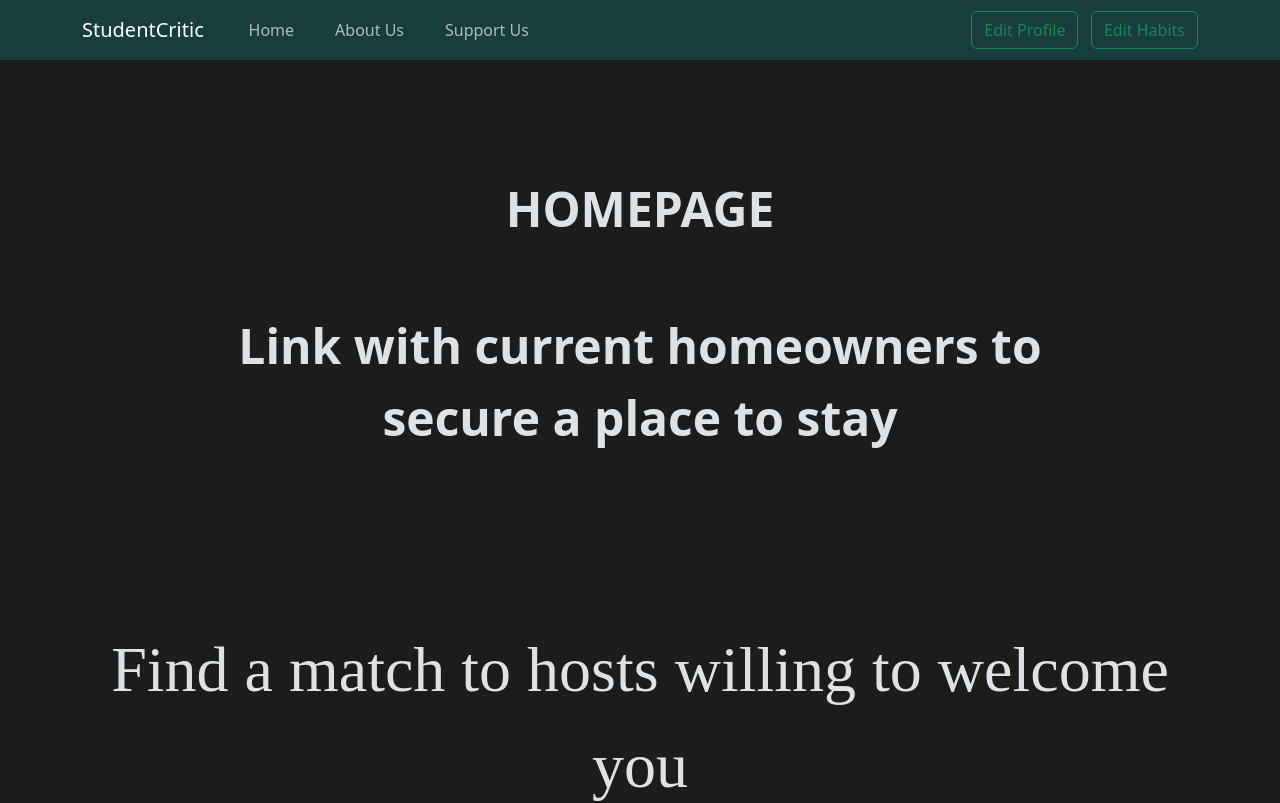
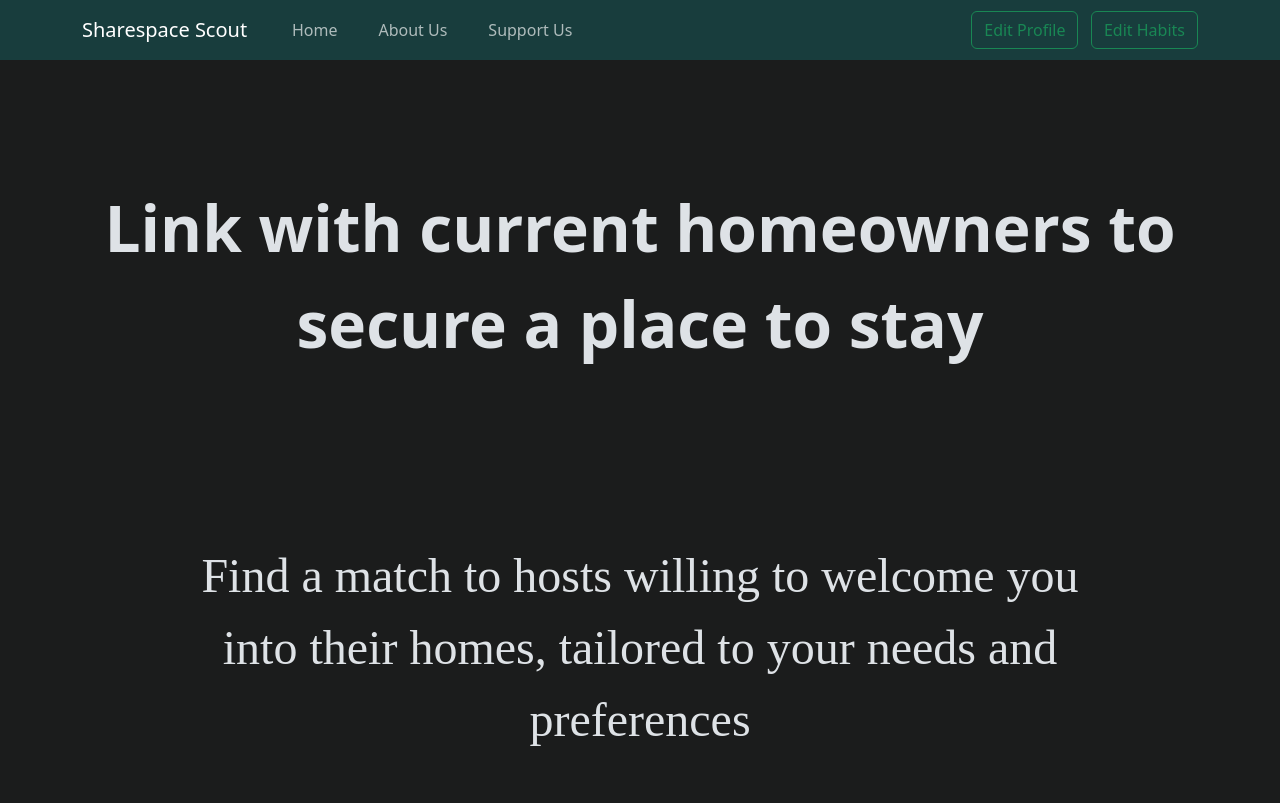
Before and after one commit to shara111/Housing-Hackathon, a Next.js app: page / in a window 1280 px wide. Shown: the top 803 px of the page. Built offline with nearby package versions, Linux system fonts and the light colour scheme.

Commit message:
Updated homepage and about

```diff
--- a/components/MainNavbar.js
+++ b/components/MainNavbar.js
@@ -17,7 +17,7 @@ export default function MainNavbar() {
     <>
       <Navbar expand="lg" style={{ backgroundColor: "#183D3D", padding: "10px" }}>
         <Container fluid className="container">
-          <Navbar.Brand href="#">StudentCritic</Navbar.Brand>
+          <Navbar.Brand href="#">Sharespace Scout</Navbar.Brand>
           &nbsp;&nbsp;&nbsp;&nbsp;&nbsp;
           <Navbar.Toggle aria-controls="basic-navbar-nav" />
           <Navbar.Collapse id="bsasic-navbar-nav">
--- a/pages/index.js
+++ b/pages/index.js
@@ -4,19 +4,20 @@ import 'bootstrap/dist/css/bootstrap.min.css'; // make sure you have Bootstrap C
 export default function Home() {
   return (
     <div className="container text-center my-5">
-      <h1 className="mb-4" style={{ fontSize: '3rem', fontWeight: 'bold' }}>HOMEPAGE</h1> <br /><br />
-      <p className="mb-4" style={{ fontSize: '3rem', fontWeight: 'bold' }}>
+      {/* <h1 className="mb-4" style={{ fontSize: '3rem', fontWeight: 'bold' }}>HOMEPAGE</h1> <br /><br /> */}
+      <p className="mb-4" style={{ fontSize: '4rem', fontWeight: 'bold' }}>
         Link with current homeowners to <br />secure a place to stay
       </p>
       <br /><br /><br /><br /><br /><br />
 
-      <p className="mb-4" style={{ fontSize: '4rem', fontFamily: '-moz-initial'}}>
+      <p className="mb-4" style={{ fontSize: '3rem', fontFamily: '-moz-initial'}}>
         Find a match to hosts willing to welcome you<br /> into their homes, tailored to your needs and <br />preferences
       </p>
       < br />< br />
 
       <Link href="/profile" passHref>
-        <button className="btn btn-outline-success" style={{ fontSize: '1.75rem'}}>Get Started</button> <br /> <br /> <br /> <br /> <br /> <br /> <br /> <br />
+        <button className="btn btn-outline-success" style={{ fontSize: '1.75rem'}}>Get Started</button> <br /> <br /> <br /> <br /> <br /> <br /> <br /> <br /> <br /> <br /><br /> <br /> <br />
+
       </Link>
     </div>
   );
```
